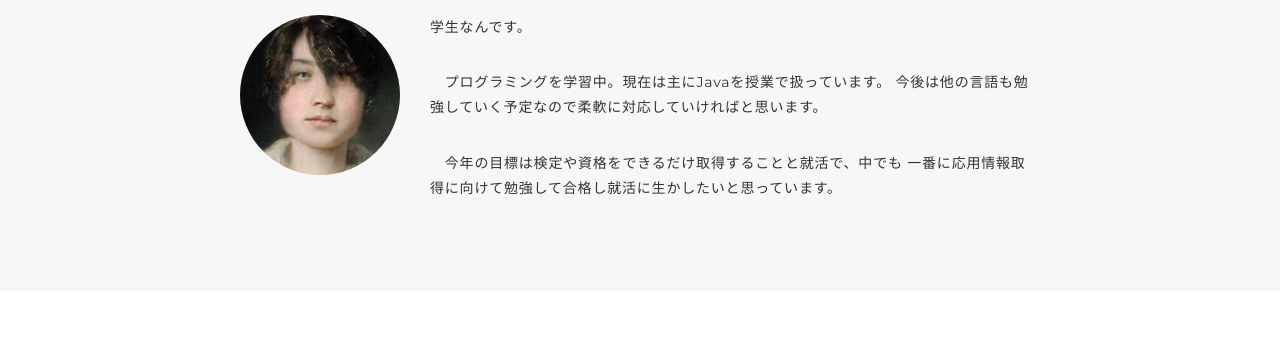
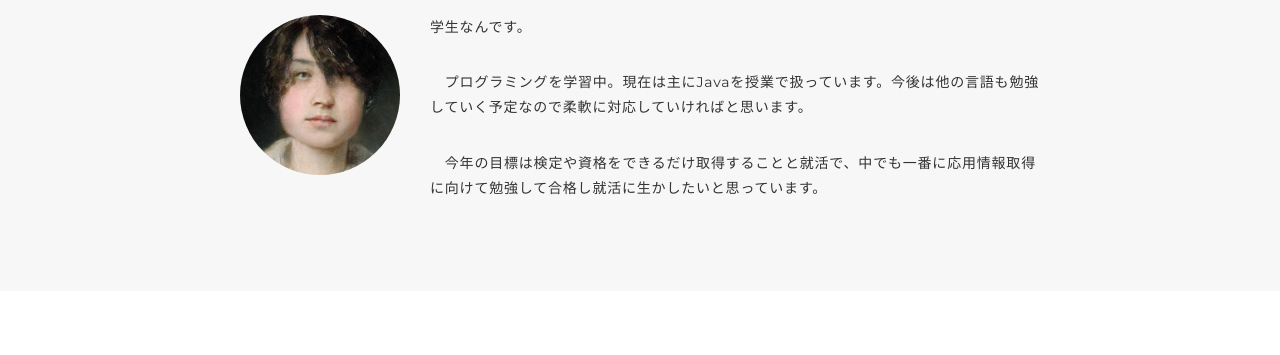
Before and after one commit to sabi1221x/portfolio, a plain HTML site: page docs/index.html in a window 1280 px wide. Shown: the part 222-577 px from the top of the page. Drawn offline with nearby package versions, Linux system fonts and the light colour scheme.

Commit message:
改行訂正

```diff
--- a/docs/index.html
+++ b/docs/index.html
@@ -51,10 +51,8 @@
 						</p>
 						<div class="profile-body">
 							<p>学生なんです。</p>
-							<p>　プログラミングを学習中。現在は主にJavaを授業で扱っています。
-							今後は他の言語も勉強していく予定なので柔軟に対応していければと思います。</p>
-							<p>　今年の目標は検定や資格をできるだけ取得することと就活で、中でも
-							一番に応用情報取得に向けて勉強して合格し就活に生かしたいと思っています。</p>
+							<p>　プログラミングを学習中。現在は主にJavaを授業で扱っています。今後は他の言語も勉強していく予定なので柔軟に対応していければと思います。</p>
+							<p>　今年の目標は検定や資格をできるだけ取得することと就活で、中でも一番に応用情報取得に向けて勉強して合格し就活に生かしたいと思っています。</p>
 						</div>
 					</div>
 				</div>
```
